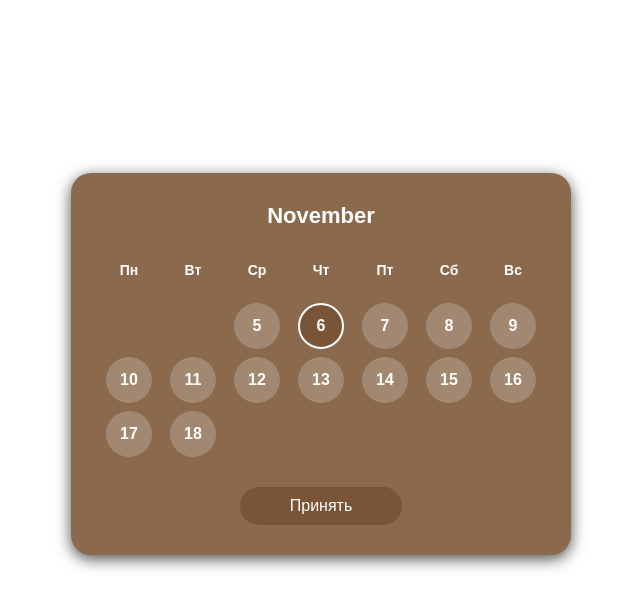
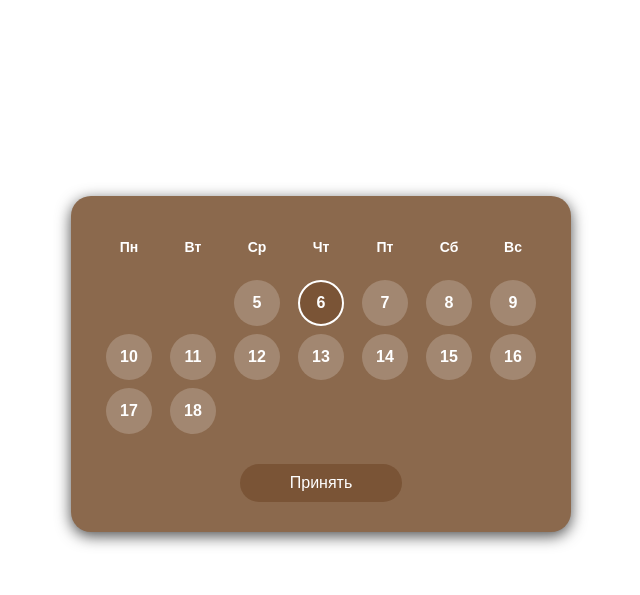
Before and after one commit to abletoburntheweb/echo_delivery_web, a Django app: page /calendar/ in a window 1280 px wide. Shown: the part 72-667 px from the top of the page, without its empty margins (319-959 px from the left). Run offline with Django 5.2, Linux system fonts and the light colour scheme; the visitor is signed in with stand-in values (Sample User, id 1).

Commit message:
calendar fix

```diff
--- a/core/templates/calendar.html
+++ b/core/templates/calendar.html
@@ -17,9 +17,7 @@
     </div>
     <div class="main-content">
         <div class="container">
-            <div class="calendar-header">
-    <h2 class="month-header">{{ month_name|capfirst }}</h2>
-</div>
+
             <div class="weekdays-grid">
                 <div class="weekday">Пн</div>
                 <div class="weekday">Вт</div>
@@ -29,6 +27,7 @@
                 <div class="weekday">Сб</div>
                 <div class="weekday">Вс</div>
             </div>
+
             <div class="calendar-grid">
                 {% for i in "0123456"|make_list %}
                     {% if i|add:"0" < days.0.weekday %}
@@ -39,6 +38,7 @@
                     <div class="day-btn{% if day_info.is_today %} selected{% endif %}" data-date="{{ day_info.date|date:'Y-m-d' }}">{{ day_info.date.day }}</div>
                 {% endfor %}
             </div>
+
             <form id="calendar-form" method="post">
                 {% csrf_token %}
                 <input type="hidden" id="selected-date" name="selected_date" value="">
```
